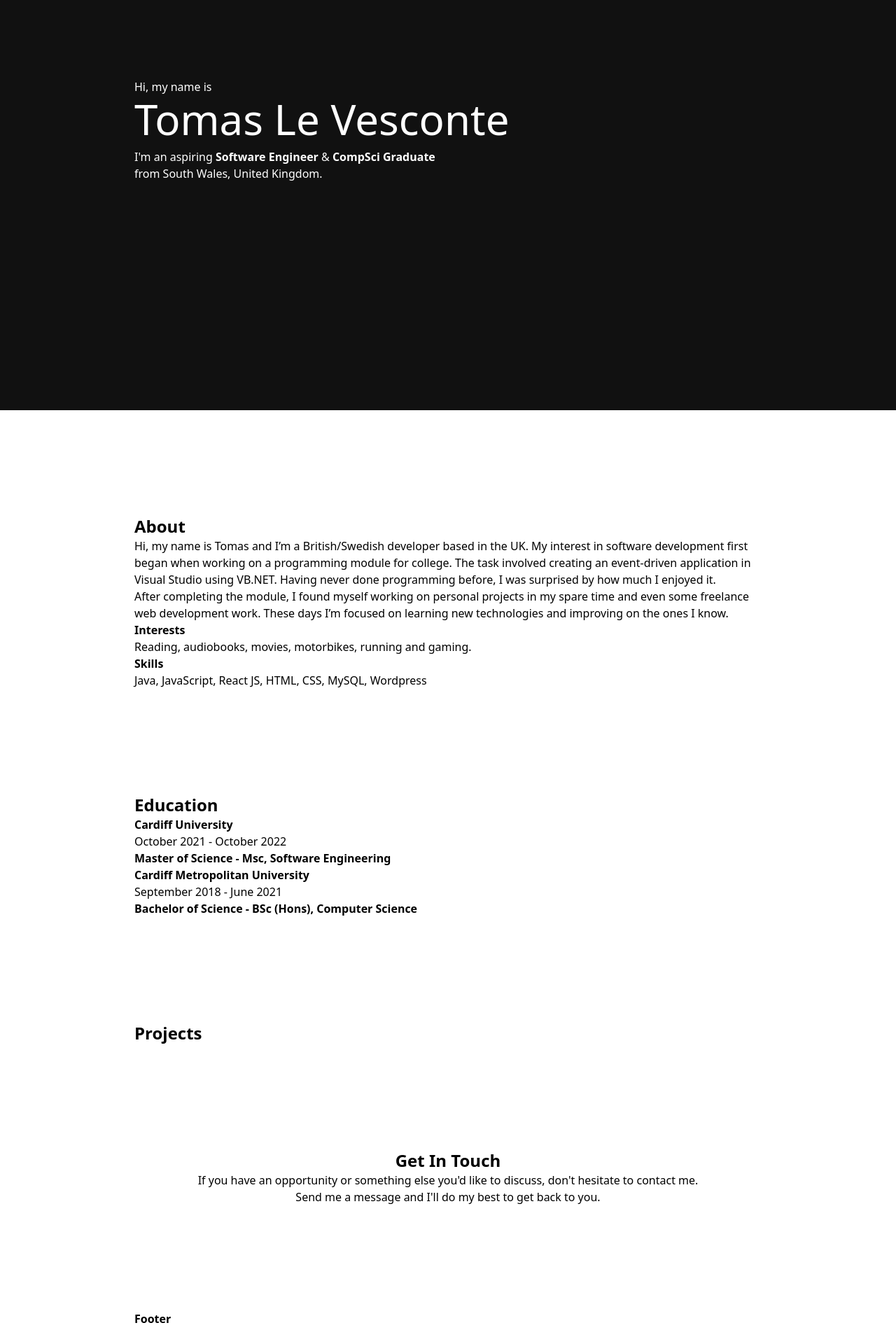
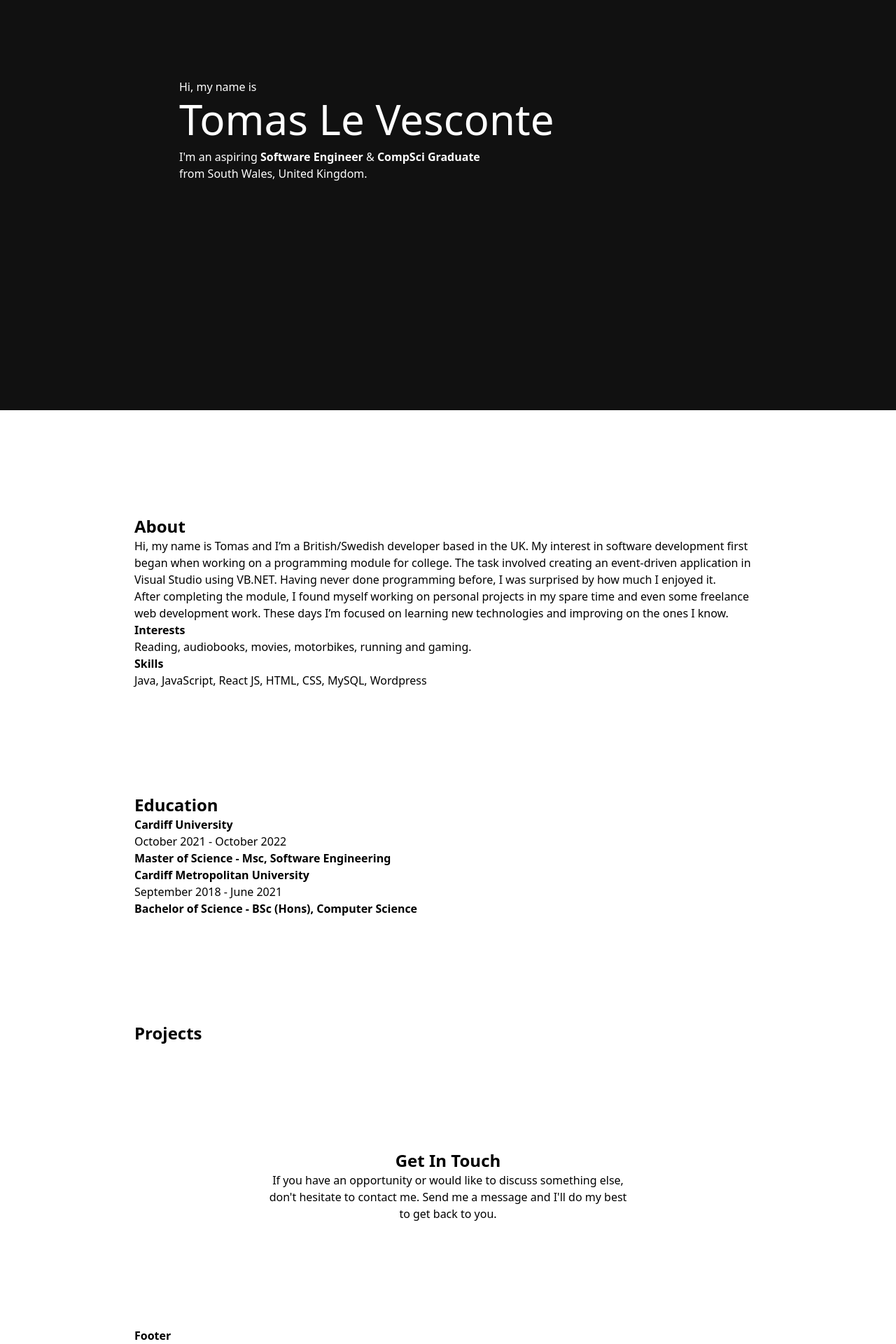
Before and after one commit to tlevesconte/portfolio-website, a React (Create React App) app: page / in a window 1280 px wide. Shown: the part 214-2134 px from the top of the page at 70% size. Before the commit the page ends 2110 px from the top, so only its background shows below. Built offline with nearby package versions, Linux system fonts and the light colour scheme.

Commit message:
Update content & add comments

```diff
--- a/src/components/sections/About.js
+++ b/src/components/sections/About.js
@@ -2,7 +2,8 @@ import React from 'react'
 
 const About = () => {
   return (
-    <section className='about pt-[150px]'>
+    // About section
+    <section id='about' className='pt-[150px]'>
       {/* About */}
       <h2 className='text-2xl font-bold'>About</h2>
       <p>
--- a/src/components/sections/Contact.js
+++ b/src/components/sections/Contact.js
@@ -2,11 +2,15 @@ import React from 'react'
 
 const Contact = () => {
   return (
-    <section className='contact pt-[150px] flex flex-col justify-center items-center text-center'>
+    // Contact section
+    <section id='contact' className='pt-[150px] flex flex-col justify-center items-center text-center'>
       {/* Contact */}
       <h2 className='text-2xl font-bold'>Get In Touch</h2>
-      <p>If you have an opportunity or something else you'd like to discuss, don't hesitate to contact me.</p>
-      <p>Send me a message and I'll do my best to get back to you.</p>
+      <p className='max-w-lg'>
+        If you have an opportunity or would like to discuss something else,
+        don't hesitate to contact me. Send me a message and I'll do my best
+        to get back to you.
+      </p>
       {/* Button */}
     </section>
   )
--- a/src/components/sections/Education.js
+++ b/src/components/sections/Education.js
@@ -2,8 +2,9 @@ import React from 'react'
 
 const Education = () => {
   return (
-    <section className='education pt-[150px]'>
-      {/* Education */}
+    // Education section
+    <section id='education' className='pt-[150px]'>
+      {/* Header */}
       <h2 className='text-2xl font-bold'>Education</h2>
 
       {/* University 1 */}
--- a/src/components/sections/Footer.js
+++ b/src/components/sections/Footer.js
@@ -2,6 +2,7 @@ import React from 'react'
 
 const Footer = () => {
   return (
+    // Footer section
     <footer className='pt-[150px]'>
       {/* Footer */}
       <p className='font-bold'>Footer</p>
--- a/src/components/sections/Header.js
+++ b/src/components/sections/Header.js
@@ -2,7 +2,10 @@ import React from 'react'
 
 const Header = () => {
   return (
-    <header className='flex flex-col justify-center h-screen text-[#ffffff] '>
+    // mobile responsive container
+    <div id='custom-container' className='mx-auto max-w-xs sm:max-w-xl md:max-w-2xl lg:max-w-3xl xl:max-w-3xl'>
+      {/* Header section */}
+      <header className='absolute z-[100] flex flex-col justify-center h-screen text-[#ffffff]'>
       {/* Introductory statement */}
       <p className='pb-1'>Hi, my name is </p>
 
@@ -10,16 +13,17 @@ const Header = () => {
       <h1 className='text-6xl pb-3'>Tomas Le Vesconte</h1>
 
       {/* Bio */}
-      <p className=''>
+      <p className='max-w-md'>
         I'm an aspiring
         <span className='font-bold'> Software Engineer </span>
         &
-        <span className='font-bold'> CompSci Graduate</span>
+        <span className='font-bold'> CompSci Graduate </span>
+        from South Wales, United Kingdom.
       </p>
-      <p className=''>from South Wales, United Kingdom.</p>
 
       {/* Icons */}
     </header>
+    </div>
   )
 }
 
--- a/src/components/sections/Projects.js
+++ b/src/components/sections/Projects.js
@@ -2,7 +2,8 @@ import React from 'react'
 
 const Projects = () => {
   return (
-    <section className='projects pt-[150px]'>
+    // Project sections
+    <section id='projects' className='pt-[150px]'>
       {/* Projects */}
       <h2 className='text-2xl font-bold'>Projects</h2>
 
```
